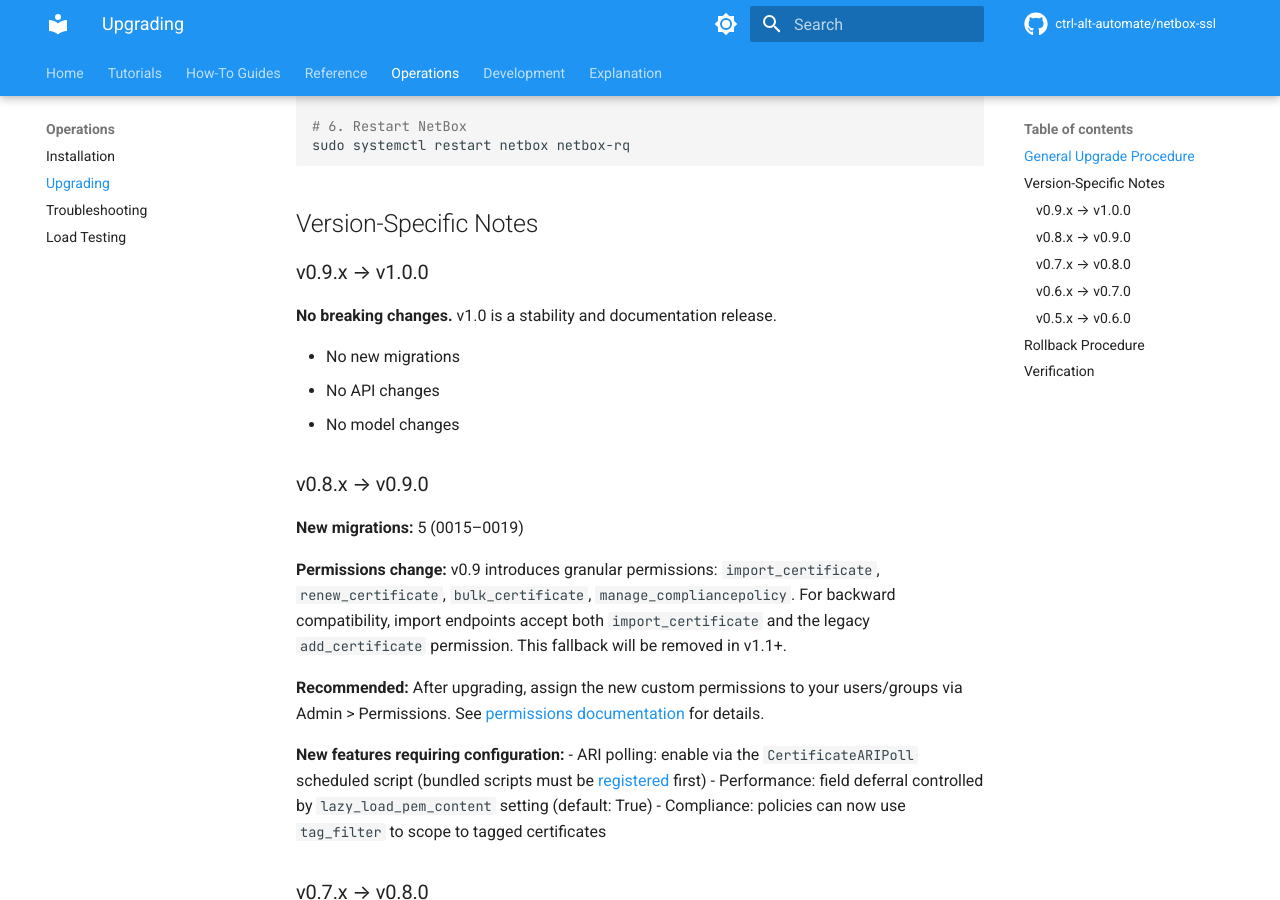
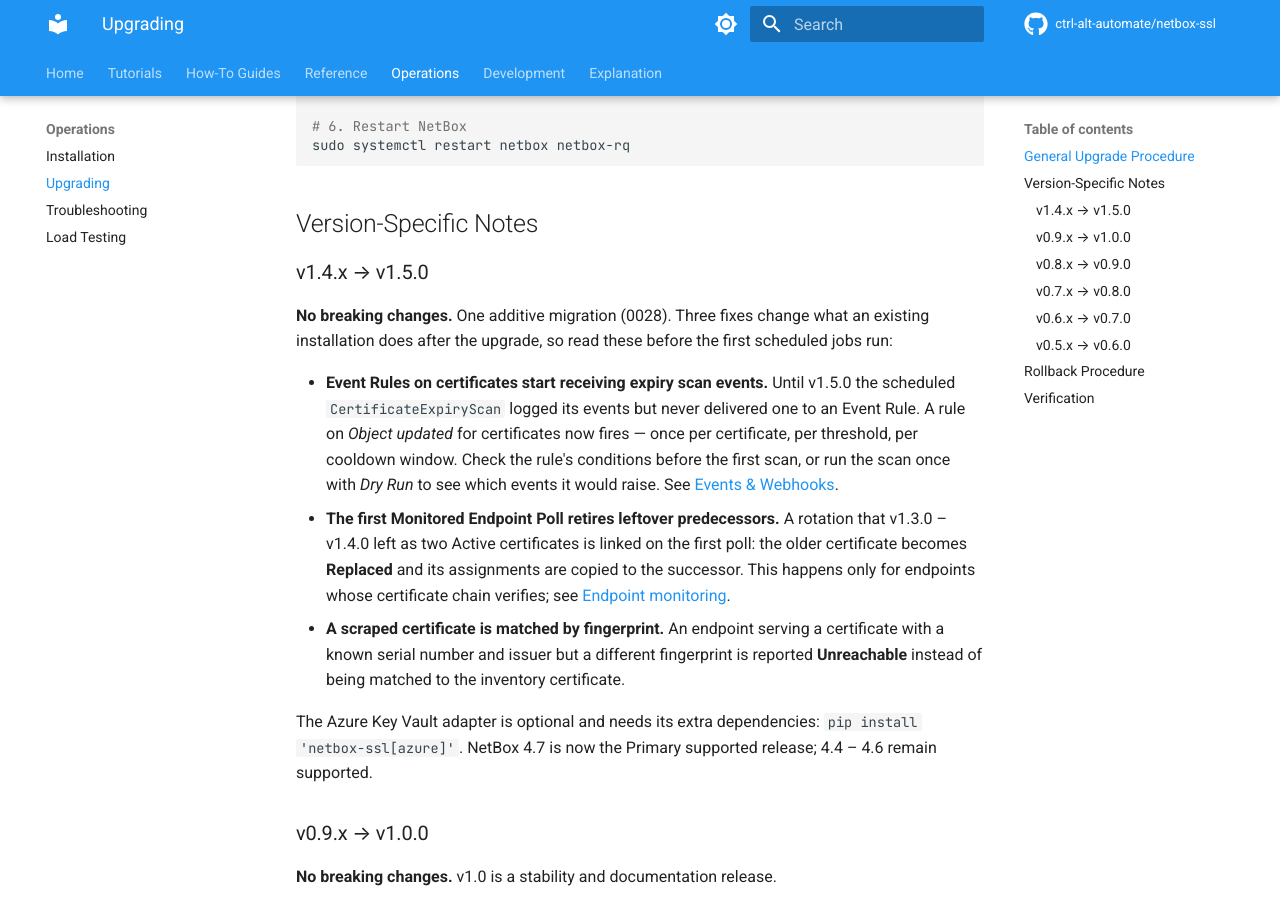
Before and after one commit to ctrl-alt-automate/netbox-ssl, an MkDocs documentation site: the page built from docs/operations/upgrading.md, in a window 1280 px wide and 900 px high, scrolled down 523 px. Built offline with MkDocs 1.6.1 and Material for MkDocs 9.7.7, drawn with Linux system fonts in a browser that asks for light colours; comment, search, counter and statistics services are not loaded; the version menu is left out.

Commit message:
release: v1.5.0 (#192)
Bump the version to 1.5.0 and date the changelog section.

Promote NetBox 4.7 to Primary and move 4.6 to Supported, as the support
policy prescribes once a NetBox minor has carried a plugin release (4.7 has,
since v1.4.0). min_version and max_version are unchanged.

Add upgrade notes for 1.4.x -> 1.5.0: three fixes change what an existing
installation does after the upgrade (expiry scan events now reach Event
Rules, the first endpoint poll retires leftover predecessors, scraped
certificates are matched by fingerprint).

Record the release in the roadmap and mark the Azure Key Vault and AWS ACM
adapter sections as shipped.

Co-authored-by: Claude Fable 5.2 <noreply@anthropic.com>

````diff
--- a/docs/operations/upgrading.md
+++ b/docs/operations/upgrading.md
@@ -25,6 +25,34 @@ sudo systemctl restart netbox netbox-rq
 ```
 
 ## Version-Specific Notes
+
+### v1.4.x → v1.5.0
+
+**No breaking changes.** One additive migration (0028). Three fixes change what
+an existing installation does after the upgrade, so read these before the first
+scheduled jobs run:
+
+- **Event Rules on certificates start receiving expiry scan events.** Until
+  v1.5.0 the scheduled `CertificateExpiryScan` logged its events but never
+  delivered one to an Event Rule. A rule on *Object updated* for certificates
+  now fires — once per certificate, per threshold, per cooldown window. Check
+  the rule's conditions before the first scan, or run the scan once with
+  *Dry Run* to see which events it would raise. See
+  [Events & Webhooks](../reference/webhooks.md).
+- **The first Monitored Endpoint Poll retires leftover predecessors.** A
+  rotation that v1.3.0 – v1.4.0 left as two Active certificates is linked on
+  the first poll: the older certificate becomes **Replaced** and its
+  assignments are copied to the successor. This happens only for endpoints
+  whose certificate chain verifies; see
+  [Endpoint monitoring](../how-to/endpoint-monitoring.md).
+- **A scraped certificate is matched by fingerprint.** An endpoint serving a
+  certificate with a known serial number and issuer but a different
+  fingerprint is reported **Unreachable** instead of being matched to the
+  inventory certificate.
+
+The Azure Key Vault adapter is optional and needs its extra dependencies:
+`pip install 'netbox-ssl[azure]'`. NetBox 4.7 is now the Primary supported
+release; 4.4 – 4.6 remain supported.
 
 ### v0.9.x → v1.0.0
 
--- a/netbox_ssl/__init__.py
+++ b/netbox_ssl/__init__.py
@@ -7,7 +7,7 @@ Provides a "Single Source of Truth" for certificate inventory and lifecycle mana
 
 from netbox.plugins import PluginConfig
 
-__version__ = "1.4.0"
+__version__ = "1.5.0"
 
 
 class NetBoxSSLConfig(PluginConfig):
--- a/pyproject.toml
+++ b/pyproject.toml
@@ -4,7 +4,7 @@ build-backend = "setuptools.build_meta"
 
 [project]
 name = "netbox-ssl"
-version = "1.4.0"
+version = "1.5.0"
 description = "NetBox plugin for TLS/SSL certificate management - Project Janus"
 readme = "README.md"
 license = {text = "Apache-2.0"}
````
Also changed, not shown: CHANGELOG.md (+9 -1 lines), COMPATIBILITY.md (+7 -1 lines), README.md (+4 -4 lines), project-requirement-document/ROADMAP.md (+10 -0 lines).
